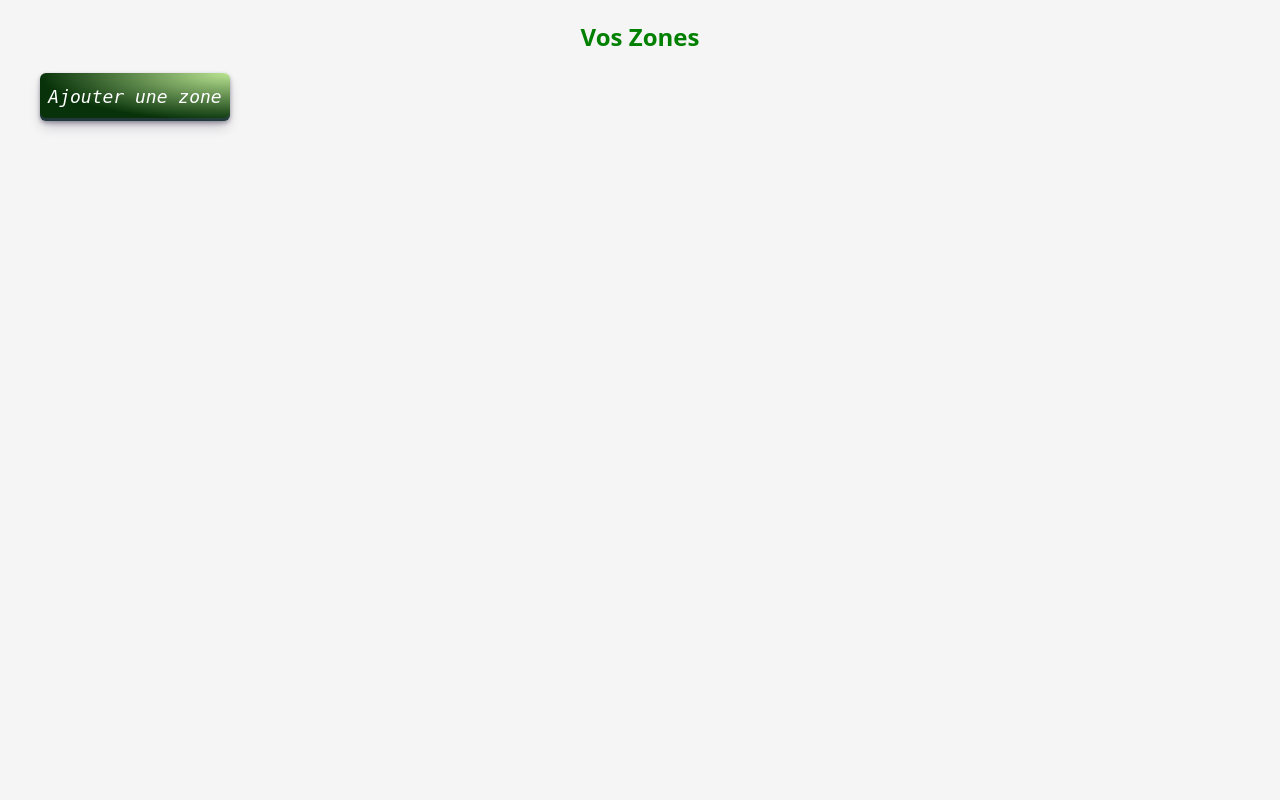
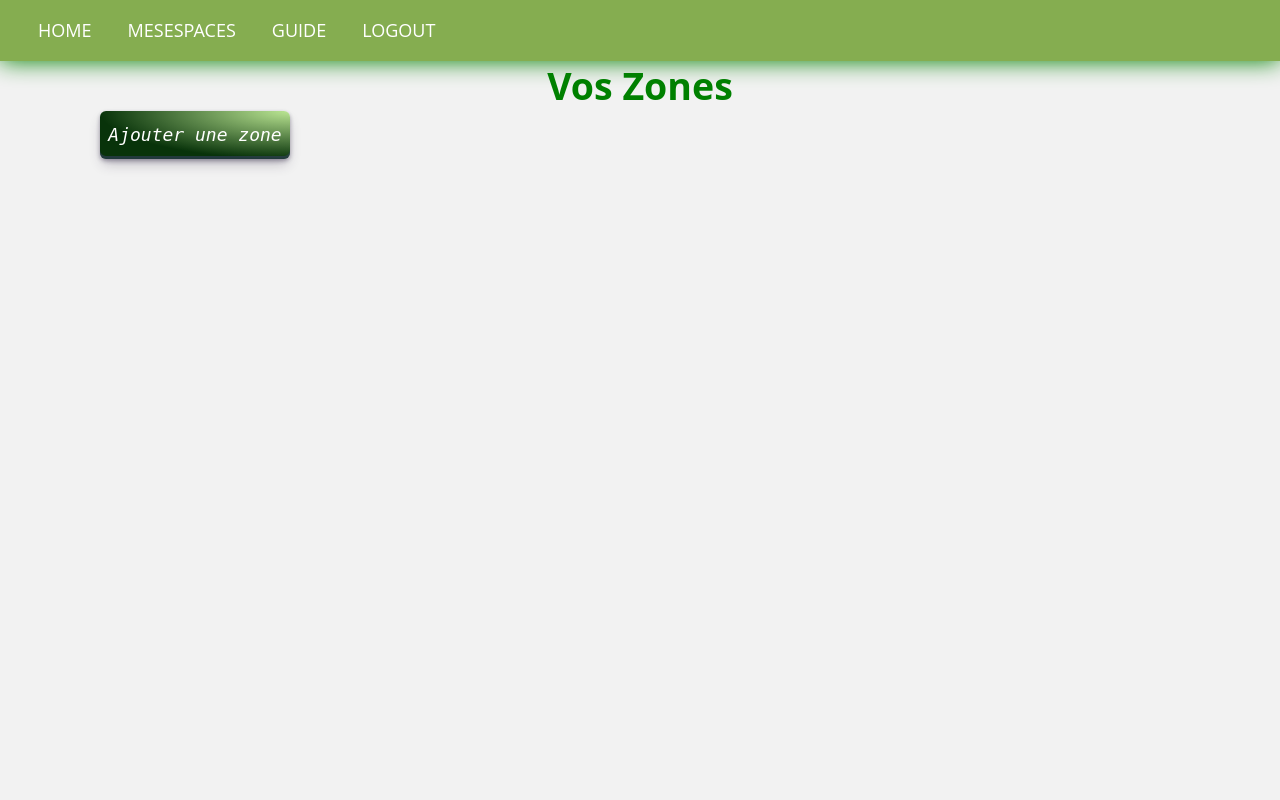
Before and after one commit to fatmaZine/projet, a Django app: page /zones/1/ in a window 1280 px wide. Run offline with Django 3.2, Linux system fonts and the light colour scheme; data that the repository does not hold is empty.

Commit message:
[fix] added the nav to dash/zone page

```diff
--- a/irrigation/templates/dash.html
+++ b/irrigation/templates/dash.html
@@ -146,6 +146,9 @@
   <body>
 
     <main>
+      <nav>
+        {% include "mymenu.html" %}
+      </nav>
       <section id="order">
         <h1>Dashboard</h1>
         <div class="container">
--- a/irrigation/templates/mymenu.html
+++ b/irrigation/templates/mymenu.html
@@ -77,10 +77,10 @@ main {
 section {
     min-height: 100vh;
     display: flex;
-    align-items: center;
+    align-items: left;
     flex-direction: column;
-    padding: 80px;
-    font-size: 40px;
+    padding: 60px;
+    font-size: 25px;
 }
 
 section#home {
--- a/irrigation/templates/zones.html
+++ b/irrigation/templates/zones.html
@@ -12,6 +12,18 @@
       background-color: #f5f5f5;
 
     }
+    #order {
+      min-height: 100vh;
+      display: flex;
+      align-items: left;
+      flex-direction: column;
+      padding: 60px;
+      font-size: 25px;
+  }
+   #btn-delete{
+    margin-top: 25px;
+    margin-bottom: 15px;
+   }
 
     .container {
       width: 100%;
@@ -23,7 +35,7 @@
 
     .card-body {
       width: 300px;
-      height: 400px;
+      height: 300px;
       border-radius: 5px;
       margin:10px 20px;
       background-color: #85ad50;
@@ -171,6 +183,9 @@
   <body>
 
    <main>
+        <nav>
+        {% include "mymenu.html" %}
+      </nav>
         <section id="order">
             <h1>Vos Zones</h1>
             <a href="{% url 'ajouter_zone' farm_id %}" class="btn btn-secondary">
@@ -190,10 +205,10 @@
                             <form method="POST" action="{% url 'supprimer_zone' zone_id %}">
                               {% csrf_token %}
                               <input type="hidden" name="zone_id" value="{{ zone_id }}">
-                              <button type="submit" class="btn btn-primary">Supprimer</button>
+                              <button type="submit" id="btn-delete" class="btn btn-primary">Supprimer</button>
                             </form>
 
-                            <a href="{% url 'dash' zone_id=zone_id %}" class="btn btn-primary">Details</a> {% comment %} dash {% endcomment %}
+                            <a href="{% url 'dash' zone_id=zone_id %}" id="btn-delete" class="btn btn-primary">Details</a> {% comment %} dash {% endcomment %}
 
                         </div>
                     </div>
```
